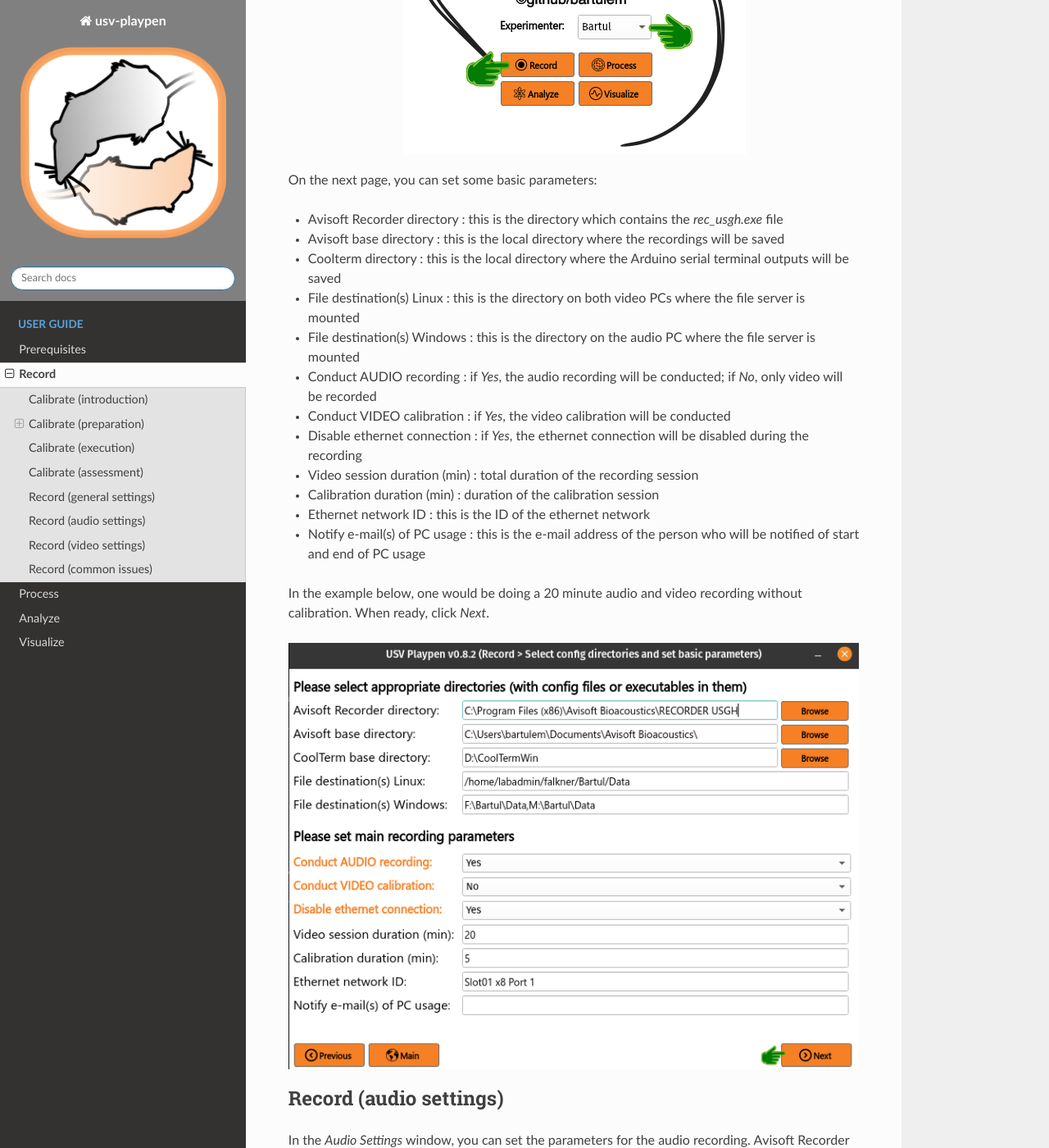
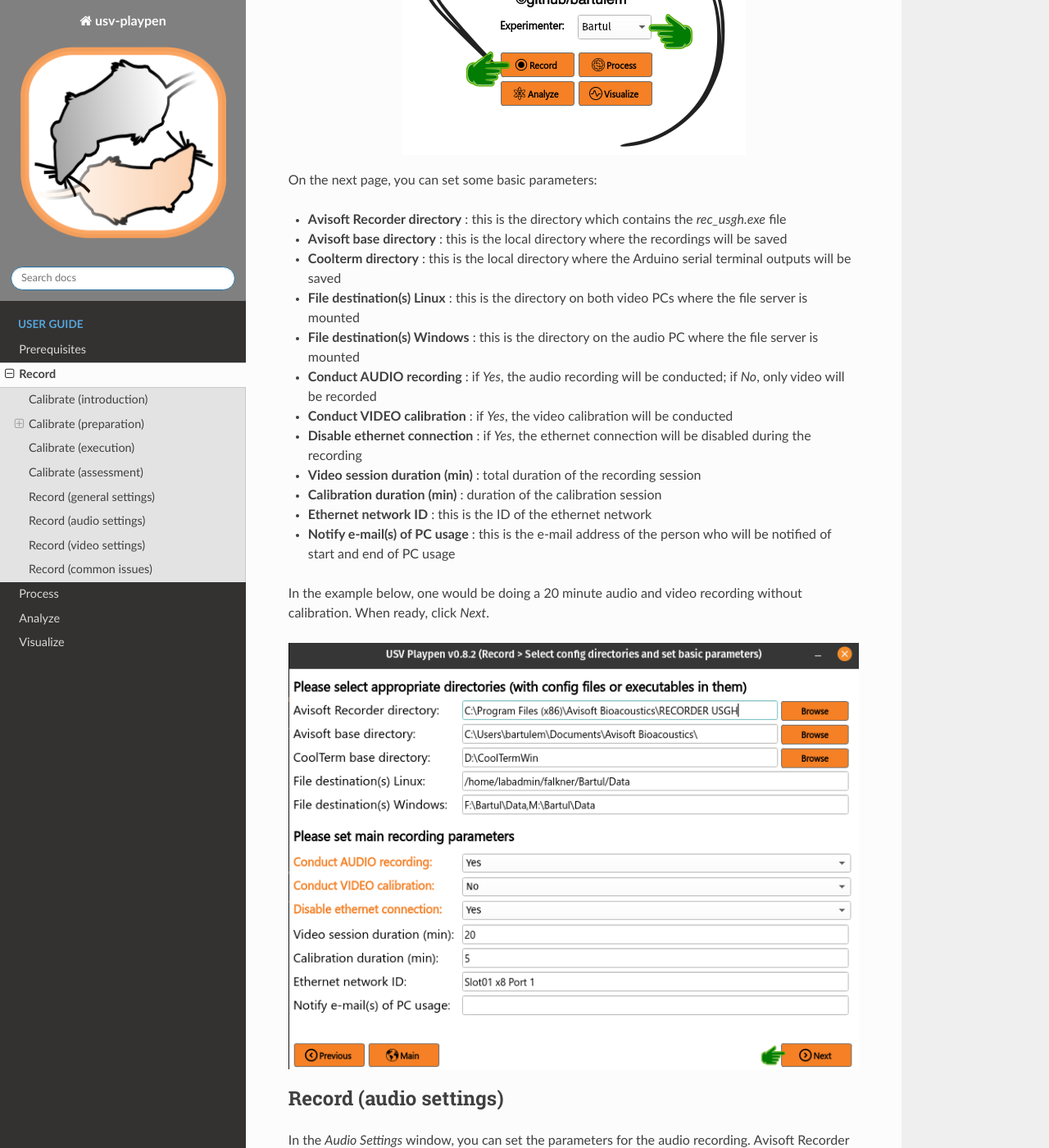
Before and after one commit to bartulem/usv-playpen, a Sphinx documentation site: the page built from docs/Record.rst, in a window 1280 px wide and 1400 px high, scrolled down 8763 px. Shown: the whole window at 82% size. Built offline with Sphinx 7.4.7 and the Read the Docs theme 3.1.0, drawn with Linux system fonts in a browser that asks for light colours; pages that are not in the unit, such as notebooks, are missing from menus; the version number is read from the project's files by our own code; some of the changed text lies outside the part shown.

```diff
--- a/docs/Record.rst
+++ b/docs/Record.rst
@@ -200,18 +200,18 @@ In the GUI main window, select experimenter name from the dropdown menu and clic
 
 On the next page, you can set some basic parameters:
 
-* Avisoft Recorder directory : this is the directory which contains the *rec_usgh.exe* file
-* Avisoft base directory : this is the local directory where the recordings will be saved
-* Coolterm directory : this is the local directory where the Arduino serial terminal outputs will be saved
-* File destination(s) Linux : this is the directory on both video PCs where the file server is mounted
-* File destination(s) Windows : this is the directory on the audio PC where the file server is mounted
-* Conduct AUDIO recording :  if *Yes*, the audio recording will be conducted; if *No*, only video will be recorded
-* Conduct VIDEO calibration : if *Yes*, the video calibration will be conducted
-* Disable ethernet connection : if *Yes*, the ethernet connection will be disabled during the recording
-* Video session duration (min) : total duration of the recording session
-* Calibration duration (min) : duration of the calibration session
-* Ethernet network ID : this is the ID of the ethernet network
-* Notify e-mail(s) of PC usage : this is the e-mail address of the person who will be notified of start and end of PC usage
+* **Avisoft Recorder directory** : this is the directory which contains the *rec_usgh.exe* file
+* **Avisoft base directory** : this is the local directory where the recordings will be saved
+* **Coolterm directory** : this is the local directory where the Arduino serial terminal outputs will be saved
+* **File destination(s) Linux** : this is the directory on both video PCs where the file server is mounted
+* **File destination(s) Windows** : this is the directory on the audio PC where the file server is mounted
+* **Conduct AUDIO recording** :  if *Yes*, the audio recording will be conducted; if *No*, only video will be recorded
+* **Conduct VIDEO calibration** : if *Yes*, the video calibration will be conducted
+* **Disable ethernet connection** : if *Yes*, the ethernet connection will be disabled during the recording
+* **Video session duration (min)** : total duration of the recording session
+* **Calibration duration (min)** : duration of the calibration session
+* **Ethernet network ID** : this is the ID of the ethernet network
+* **Notify e-mail(s) of PC usage** : this is the e-mail address of the person who will be notified of start and end of PC usage
 
 In the example below, one would be doing a 20 minute audio and video recording without calibration. When ready, click *Next*.
 
@@ -228,9 +228,9 @@ Record (audio settings)
 -----------------------
 In the *Audio Settings* window, you can set the parameters for the audio recording. Avisoft Recorder USGH has a relatively complex set of options and using the default ones is probably best because they provide the best stability, although bugs can still occur. The *Audio settings* tab contains many parameters that hardly ever need changing. Of these, you might want to pay attention to three:
 
-* cpu_priority: Windows option that regulates resource management based on the importance of the process
-* cpu_affinity: Windows option that regulates the CPU core on which the process will run
-* usghflags: audio devices operate in SYNC mode (1574) or separately (1862)
+* **cpu_priority**: Windows option that regulates resource management based on the importance of the process
+* **cpu_affinity**: Windows option that regulates the CPU core on which the process will run
+* **usghflags**: audio devices operate in SYNC mode (1574) or separately (1862)
 
 In the example below, one would be setting the Audio Recorder USGH to run on processor *6* with *high* priority, and the devices are operating in sync mode. When ready, click *Next*.
 
@@ -247,17 +247,17 @@ Record (video settings)
 
 In the *Video Settings* window, you can set the parameters for the video recording:
 
-* Browser : this is the browser you want to use for viewing video recordings live
-* Camera(s) to use : serial numbers of cameras you want to use in the recording
-* Recording codec : this is the codec (video quality) you want to use for the recording
-* Monitor recording : if *Yes*, monitor recording on this PC **(incompatible with disabling ethernet!)**
-* Monitor ONE camera : If *Yes*, monitor only one camera in browser
-* ONE camera serial : if monitoring one camera, this is the serial number of the camera you want to monitor
-* Delete post copy : if *Yes*, the video files will be deleted from the video PCs after copying to the file server
-* Calibration fps : calibration frame rate (fps) of the cameras
-* Recording fps : recording frame rate (fps) of the cameras
-* Particular camera settings : exposure time and gain setting for every available camera
-* Metadata : metadata for the recording session
+* **Browser** : this is the browser you want to use for viewing video recordings live
+* **Camera(s) to use** : serial numbers of cameras you want to use in the recording
+* **Recording codec** : this is the codec (video quality) you want to use for the recording
+* **Monitor recording** : if *Yes*, monitor recording on this PC **(incompatible with disabling ethernet!)**
+* **Monitor ONE camera** : If *Yes*, monitor only one camera in browser
+* **ONE camera serial** : if monitoring one camera, this is the serial number of the camera you want to monitor
+* **Delete post copy** : if *Yes*, the video files will be deleted from the video PCs after copying to the file server
+* **Calibration fps** : calibration frame rate (fps) of the cameras
+* **Recording fps** : recording frame rate (fps) of the cameras
+* **Particular camera settings** : exposure time and gain setting for every available camera
+* **Metadata** : metadata for the recording session
 
 .. figure:: https://raw.githubusercontent.com/bartulem/usv-playpen/refs/heads/main/docs/media/recording_step_3.png
    :align: center
```
